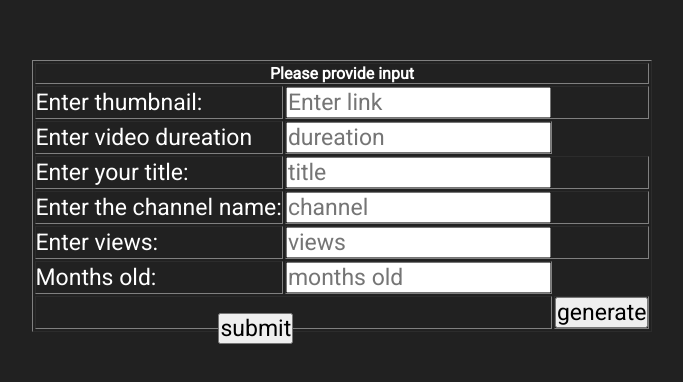
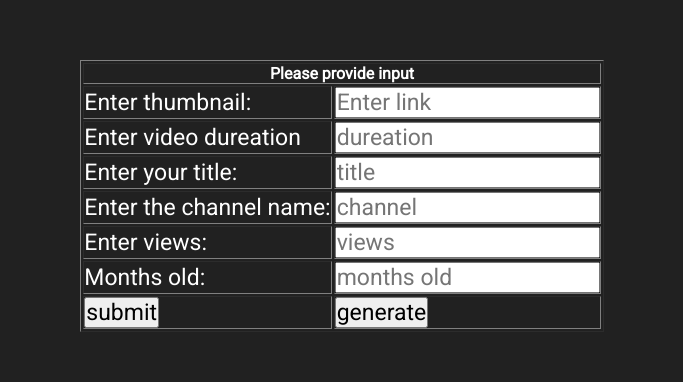
Before and after one commit to thDemon1310/locallstorage_youtube_thumbnail, a plain HTML site: page index.html in a window 1280 px wide. Shown: the part 204-586 px from the top of the page, without its empty margins (298-981 px from the left). Drawn offline with Linux system fonts and the light colour scheme.

Commit message:
style chgange in css for submit  button

```diff
--- a/index.html
+++ b/index.html
@@ -81,7 +81,7 @@
             </td>
           </tr>
           <tr>
-            <td class="sub" colspan="2">
+            <td class="sub">
               <input type="button" value="submit" />
             </td>
             <td>
--- a/style.css
+++ b/style.css
@@ -95,7 +95,6 @@ body {
 table td {
   color: white;
   font-size: 23px;
-  position: relative;
 }
 table th {
   color: white;
@@ -103,7 +102,3 @@ table th {
 input {
   font-size: 23px;
 }
-.sub input{
-  position: absolute;
-  right: 50%;
-}
```
